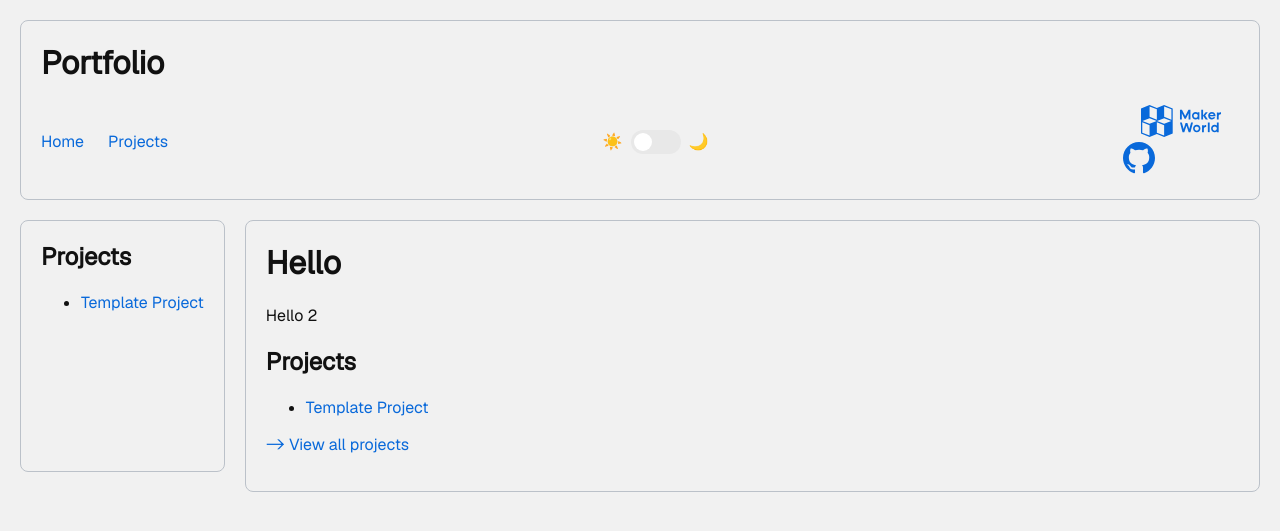
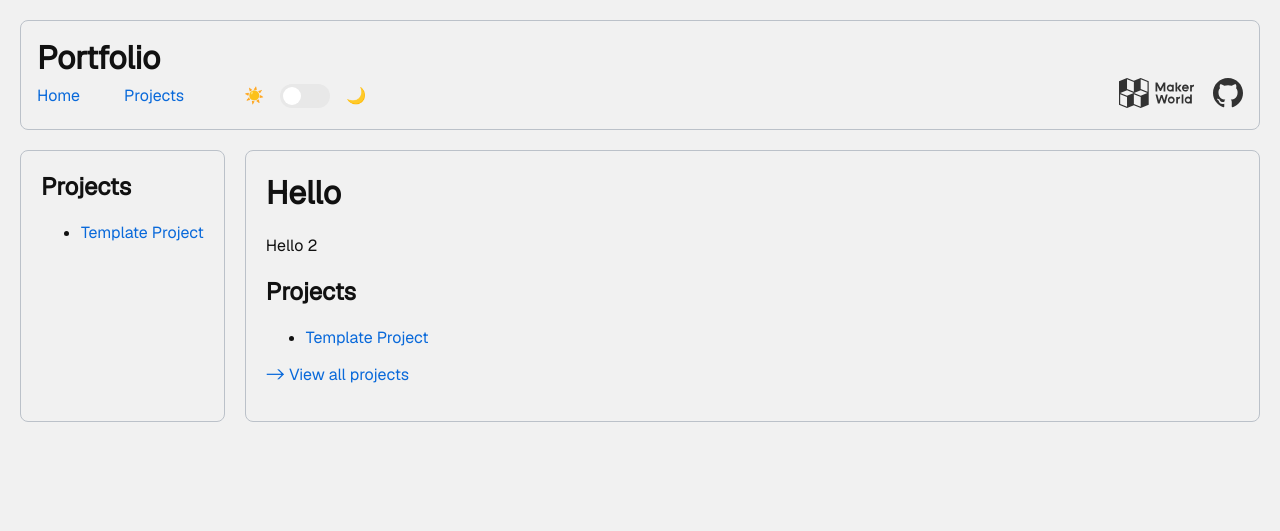
Before and after one commit to JannisElef/janniselef.github.io, a Jekyll site: the page built from index.md, in a window 1280 px wide. Shown: the top 531 px of the page. Built offline with Jekyll 4.4.1, drawn with Linux system fonts in a browser that asks for light colours.

Commit message:
new header look

```diff
--- a/assets/css/style.css
+++ b/assets/css/style.css
@@ -4,13 +4,19 @@ body {
   font-family: 'Geist';
   /* font-family: 'Geist', monospace; */
   margin: 0;
-  transition: background 0.2s, color 0.2s;
+  transition: background 0.2s ease-in-out, color 0.2s ease-in-out;
   background: var(--bg-color);
   color: var(--text-color);
 }
 
-a { color: var(--link-color); text-decoration: none; }
-a:hover { opacity: 0.8; text-decoration: wavy underline}
+a {
+  color: var(--link-color);
+  text-decoration: none;
+}
+a:hover {
+  opacity: 0.8;
+  text-decoration: wavy underline;
+}
 
 /* Header, Aside, Main */
 header, aside, main {
@@ -27,6 +33,7 @@ aside {
 }
 
 main {
+  margin: 20px;
   flex: 1;
 }
 
@@ -36,9 +43,19 @@ main {
 }
 
 /* Navigation */
-.nav { display: flex; justify-content: space-between; align-items: center; }
-.nav-left a { margin-right: 20px; }
-.nav-right { display: flex; align-items: center; gap: 8px; }
+.nav {
+  display: flex;
+  justify-content: space-between;
+  align-items: center;
+}
+.nav-left a {
+  margin-right: 20px;
+}
+.nav-right {
+  display: flex;
+  align-items: center;
+  gap: 8px;
+}
 
 /* Project Cards */
 .project-grid {
@@ -56,25 +73,32 @@ main {
   transition: transform 0.2s, box-shadow 0.2s;
 }
 .project-card img {
-  width:100%;
-  height:180px;
+  width: 100%;
+  height: 180px;
   object-fit: cover;
-  border-radius:6px;
+  border-radius: 6px;
 }
 .project-card:hover {
   transform: translateY(-6px) scale(1.02);
   box-shadow: 0 8px 20px rgba(0,0,0,0.15);
   text-decoration: none;
 }
+.project-date {
+  font-size: 12px;
+  opacity: 0.5;
+}
 
 .tag {
-  display:inline-block;
-  font-size:12px;
-  padding:3px 6px;
-  border:1px solid var(--border-color);
-  margin-right:5px;
-  border-radius:4px;
+  display: inline-block;
+  color: var(--link-color);
+  opacity: 1;
+  font-size: 12px;
+  padding: 3px 6px;
+  border: 1px solid var(--border-color);
+  margin-right: 5px;
+  border-radius: 4px;
 }
+
 
 /* STL Viewer Container */
 .stl-container {
@@ -96,3 +120,156 @@ main {
 .slider { position: absolute; inset: 0; border-radius: 24px; background: var(--code-bg-color); cursor: pointer; transition: background 0.2s; }
 .slider:before { content:""; position: absolute; height: 18px; width: 18px; left:3px; bottom:3px; background:white; border-radius:50%; transition: transform 0.2s; }
 input:checked + .slider:before { transform: translateX(24px); }
+
+
+/* Markdown horizontal line: " --- " */
+hr {
+    border: none;
+    height: 1px;
+    background-color: var(--border-color);
+    margin: 2rem 0;
+}
+
+
+
+
+
+header {
+  /* display: flex; */
+  align-items: center;
+  justify-content: space-between;
+  padding: 1rem 1rem 1rem 1rem;
+  gap: 2rem;
+}
+
+header h1 {
+  margin: 0;
+  flex-shrink: 0;
+}
+
+.nav {
+  display: flex;
+  align-items: center;
+  gap: 2.5rem;
+  flex-wrap: wrap;
+}
+
+.nav-left {
+  display: flex;
+  gap: 1.5rem;
+}
+
+.nav-icons {
+  display: flex;
+  align-items: center;
+  gap: 1.2rem;
+}
+
+.nav-icons svg {
+  height: 30px;
+}
+
+.nav-icons a {
+  color: var(--text-color);
+  opacity: 0.85;
+  transition: opacity 0.2s;
+}
+
+.nav-icons a:hover {
+  opacity: 1;
+  transform: scale(1.1);
+}
+
+.nav-right {
+  display: flex;
+  align-items: center;
+  gap: 1rem;
+}
+
+
+
+/* Tooltip- */
+.nav-icons a {
+  position: relative;
+}
+
+.nav-icons a::after {
+  content: attr(aria-label);
+  position: absolute;
+
+  top: 100%;
+  bottom: auto;
+  margin-top: 8px;
+  margin-bottom: 0;
+
+  left: 50%;
+  transform: translateX(-50%);
+  background: var(--container-color);
+  color: var(--text-color);
+  border: 1px solid var(--border-color);
+  border-radius: 6px;
+  padding: 6px 10px;
+  font-size: 13px;
+  white-space: nowrap;
+  pointer-events: none;
+
+  opacity: 0;
+  visibility: hidden;
+  transform: translateX(-50%) translateY(8px);
+  transition: opacity 0.18s ease, transform 0.18s ease, visibility 0.18s ease;
+  z-index: 10;
+  box-shadow: 0 4px 12px rgba(0,0,0,0.15);
+}
+
+/* Tooltip Arrow */
+.nav-icons a::before {
+  content: "";
+  position: absolute;
+  bottom: 100%;
+  left: 50%;
+  transform: translateX(-50%);
+  border-left: 6px solid transparent;
+  border-right: 6px solid transparent;
+  border-bottom: 6px solid var(--border-color);
+  opacity: 0;
+  visibility: hidden;
+  transition: opacity 0.18s ease, transform 0.18s ease;
+  z-index: 11;
+}
+
+.nav-icons a:hover::after,
+.nav-icons a:hover::before,
+.nav-icons a:focus::after,
+.nav-icons a:focus::before {
+  opacity: 1;
+  visibility: visible;
+  transform: translateX(-50%) translateY(0);
+}
+
+.nav-icons a::before { top: 100%; bottom: auto; border-bottom: none; border-top: 6px solid var(--border-color); }
+
+body.dark .nav-icons a::after {
+  box-shadow: 0 4px 16px rgba(0,0,0,0.4);
+}
+
+
+
+/* Optional: auf kleinen Screens Icons kleiner / enger */
+@media (max-width: 640px) {
+  .nav-icons svg {
+    width: 20px;
+    height: 20px;
+  }
+  .nav {
+    gap: 1.2rem;
+  }
+}
+
+
+
+header {
+  flex-wrap: wrap;
+}
+.nav-icons {
+  margin-left: auto;
+}
```
